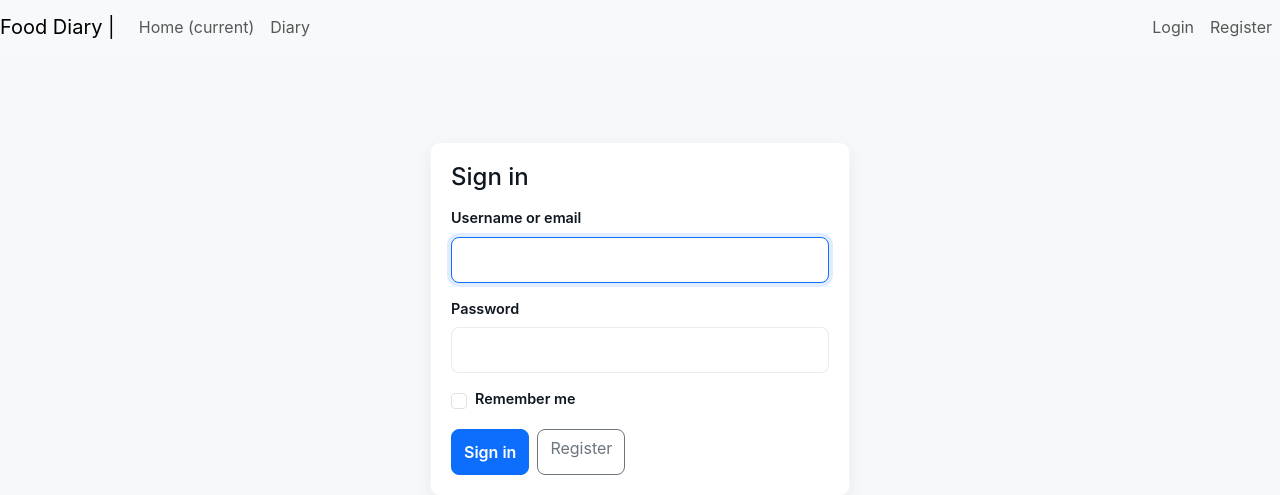
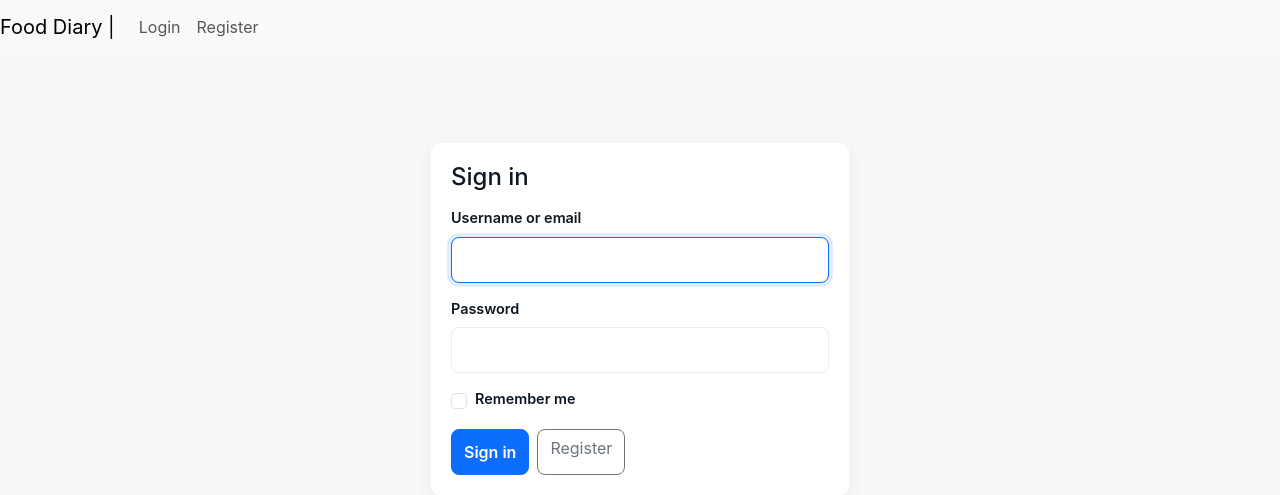
Before and after one commit to davidjmolina55-lgtm/food-diary, a Django app: page / in a window 1280 px wide. Shown: the top 495 px of the page. Run offline with Django 4.2, Linux system fonts and the light colour scheme.

Commit message:
fix navbar and footer of website

```diff
--- a/food_diary/templates/food_diary.html
+++ b/food_diary/templates/food_diary.html
@@ -8,7 +8,7 @@ Diary{% endblock %} {% block content %}
         <div class="alert alert-danger">{{ form.non_field_errors }}</div>
         {% endif %}
 
-        <form method="post" action="{% url 'food_diary' %}" novalidate>
+        <form method="post" action="{% url 'account_login' %}" novalidate>
             {% csrf_token %}
 
             <div class="mb-3">
--- a/templates/base.html
+++ b/templates/base.html
@@ -38,17 +38,6 @@
                 <span class="navbar-toggler-icon"></span>
             </button>
             <div class="collapse navbar-collapse" id="navbarNavDropdown">
-                <ul class="navbar-nav me-auto">
-                    <li class="nav-item active">
-                        <a class="nav-link" href="{% url 'food_diary' %}"
-                            >Home <span class="sr-only">(current)</span></a
-                        >
-                    </li>
-                    <li class="nav-item">
-                        <a class="nav-link" href="#">Diary</a>
-                    </li>
-                </ul>
-
                 <ul class="navbar-nav">
                     {% if request.user.is_authenticated %}
                     <li class="nav-item">
```
